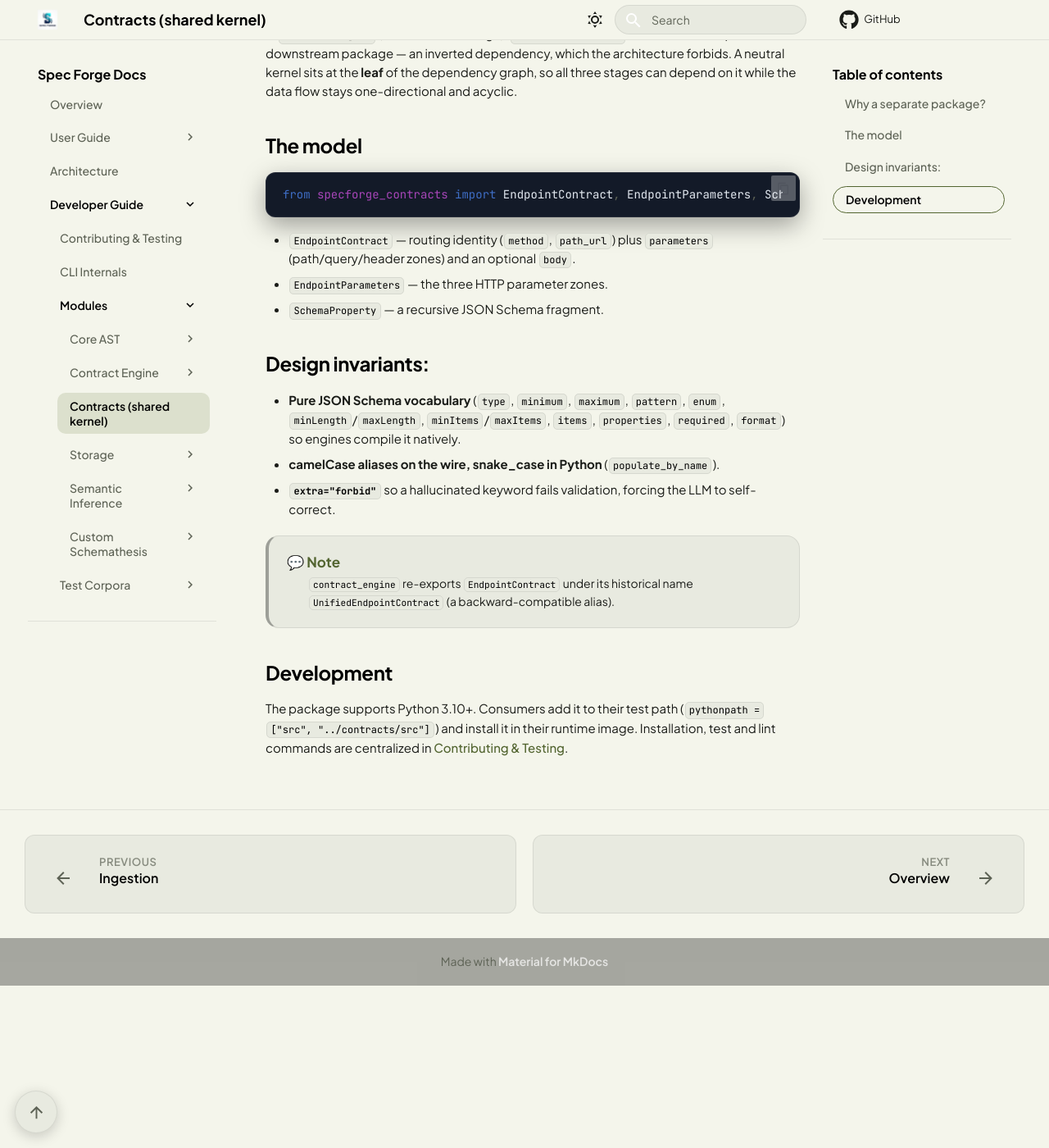
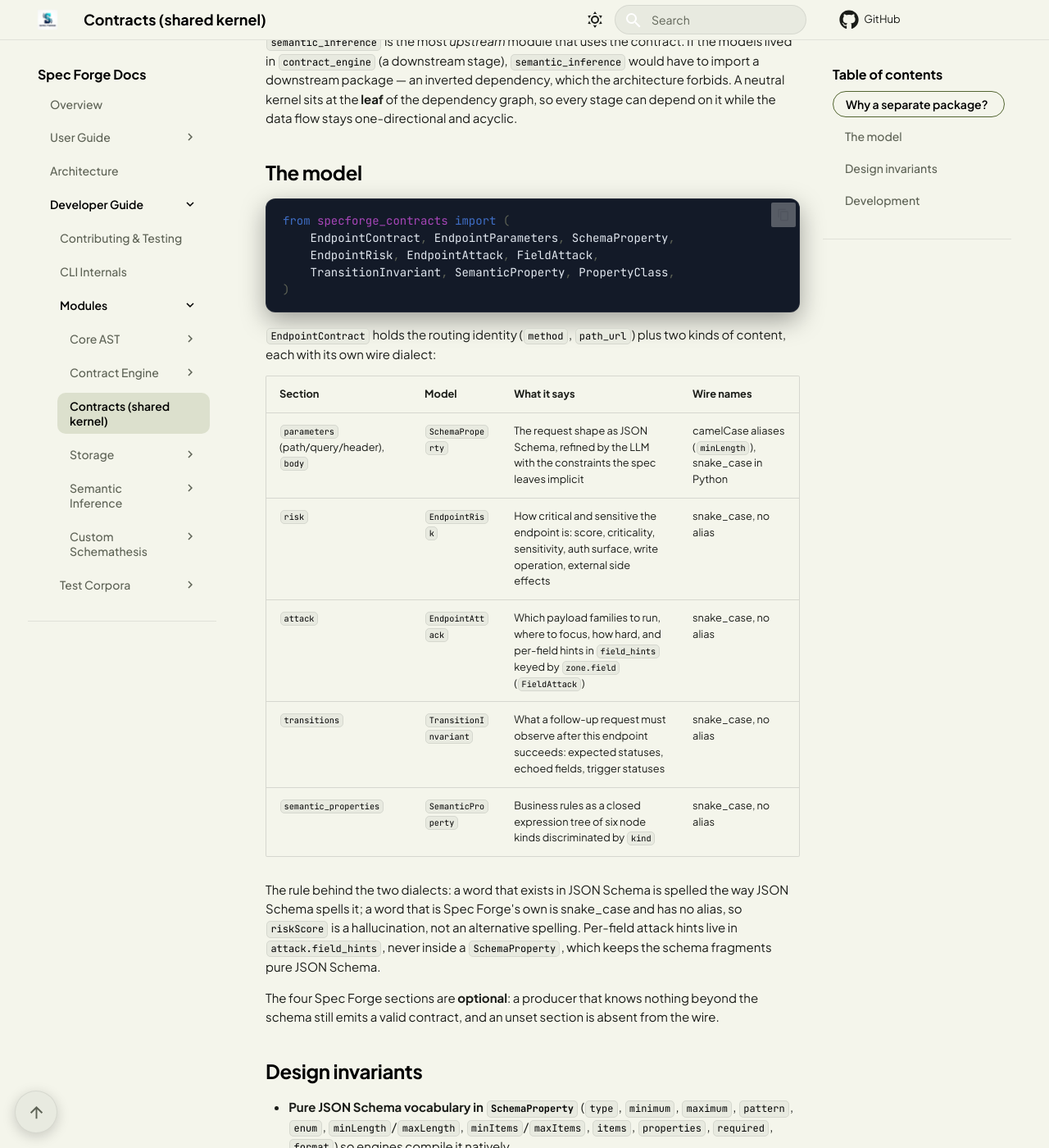
Before and after one commit to Spec-Forge-Testing/specforge-docs, an MkDocs documentation site: the page built from docs/modules/contracts/index.md, in a window 1280 px wide and 1400 px high, scrolled down 860 px. Shown: the whole window at 82% size. Built offline with MkDocs 1.6.1 and Material for MkDocs 9.7.7, drawn with Linux system fonts in a browser that asks for light colours; comment, search, counter and statistics services are not loaded; some of the changed text lies outside the part shown.

Commit message:
docs(contracts): document the Spec Forge vocabulary carried by EndpointContract

````diff
--- a/docs/modules/contracts/index.md
+++ b/docs/modules/contracts/index.md
@@ -8,20 +8,22 @@ flowchart TD
     subgraph Flow ["Execution Pipeline"]
         direction LR
         SI["semantic_inference"] --> CE["contract_engine<br/><i>(fusion)</i>"]
-        CE --> CS["custom_schemathesis"]
+        CE --> CO["core<br/><i>(adapter)</i>"]
+        CO --> CS["custom_schemathesis"]
     end
 
     SC[["specforge_contracts<br/><i>(canonical EndpointContract)</i>"]]
 
     SI -.- SC
     CE -.- SC
-    CS -.- SC
+    CO -.- SC
 ```
 
 It is a **dependency-light kernel**: only `pydantic`, no logic, no I/O. Every
-pipeline stage imports the same models from here, so the AI layer, the fusion
-stage and the execution engine speak exactly the same shape and the contract can
-never drift between them.
+stage that produces or fuses the contract imports the same models from here, so
+the AI layer, the fusion stage and the orchestrator speak exactly the same shape
+and the contract can never drift between them. The execution engine keeps its
+own input models; the orchestrator projects the contract onto them.
 
 ## Why a separate package?
 
@@ -29,28 +31,50 @@ never drift between them.
 models lived in `contract_engine` (a downstream stage), `semantic_inference` would
 have to import a downstream package — an inverted dependency, which the
 architecture forbids. A neutral kernel sits at the **leaf** of the dependency
-graph, so all three stages can depend on it while the data flow stays
-one-directional and acyclic.
+graph, so every stage can depend on it while the data flow stays one-directional
+and acyclic.
 
 ## The model
 
 ```python
-from specforge_contracts import EndpointContract, EndpointParameters, SchemaProperty
+from specforge_contracts import (
+    EndpointContract, EndpointParameters, SchemaProperty,
+    EndpointRisk, EndpointAttack, FieldAttack,
+    TransitionInvariant, SemanticProperty, PropertyClass,
+)
 ```
 
-- `EndpointContract` — routing identity (`method`, `path_url`) plus `parameters`
-  (path/query/header zones) and an optional `body`.
-- `EndpointParameters` — the three HTTP parameter zones.
-- `SchemaProperty` — a recursive JSON Schema fragment.
+`EndpointContract` holds the routing identity (`method`, `path_url`) plus two
+kinds of content, each with its own wire dialect:
 
-## Design invariants:
+| Section | Model | What it says | Wire names |
+| --- | --- | --- | --- |
+| `parameters` (path/query/header), `body` | `SchemaProperty` | The request shape as JSON Schema, refined by the LLM with the constraints the spec leaves implicit | camelCase aliases (`minLength`), snake_case in Python |
+| `risk` | `EndpointRisk` | How critical and sensitive the endpoint is: score, criticality, sensitivity, auth surface, write operation, external side effects | snake_case, no alias |
+| `attack` | `EndpointAttack` | Which payload families to run, where to focus, how hard, and per-field hints in `field_hints` keyed by `zone.field` (`FieldAttack`) | snake_case, no alias |
+| `transitions` | `TransitionInvariant` | What a follow-up request must observe after this endpoint succeeds: expected statuses, echoed fields, trigger statuses | snake_case, no alias |
+| `semantic_properties` | `SemanticProperty` | Business rules as a closed expression tree of six node kinds discriminated by `kind` | snake_case, no alias |
 
-- **Pure JSON Schema vocabulary** (`type`, `minimum`, `maximum`, `pattern`,
-  `enum`, `minLength`/`maxLength`, `minItems`/`maxItems`, `items`, `properties`,
-  `required`, `format`) so engines compile it natively.
-- **camelCase aliases on the wire, snake_case in Python** (`populate_by_name`).
-- **`extra="forbid"`** so a hallucinated keyword fails validation, forcing the LLM
-  to self-correct.
+The rule behind the two dialects: a word that exists in JSON Schema is spelled
+the way JSON Schema spells it; a word that is Spec Forge's own is snake_case and
+has no alias, so `riskScore` is a hallucination, not an alternative spelling.
+Per-field attack hints live in `attack.field_hints`, never inside a
+`SchemaProperty`, which keeps the schema fragments pure JSON Schema.
+
+The four Spec Forge sections are **optional**: a producer that knows nothing
+beyond the schema still emits a valid contract, and an unset section is absent
+from the wire.
+
+## Design invariants
+
+- **Pure JSON Schema vocabulary in `SchemaProperty`** (`type`, `minimum`,
+  `maximum`, `pattern`, `enum`, `minLength`/`maxLength`, `minItems`/`maxItems`,
+  `items`, `properties`, `required`, `format`) so engines compile it natively.
+- **Closed vocabularies everywhere else**: attack profiles, risk levels, zones,
+  operators and node kinds are `Literal` sets, so an unknown value fails
+  validation instead of reaching the engine.
+- **`extra="forbid"`** on every model, so a hallucinated keyword fails
+  validation, forcing the LLM to self-correct.
 
 > `contract_engine` re-exports `EndpointContract` under its historical name
 `UnifiedEndpointContract` (a backward-compatible alias).
@@ -60,4 +84,4 @@ from specforge_contracts import EndpointContract, EndpointParameters, SchemaProp
 The package supports Python 3.10+. Consumers add it to their test path
 (`pythonpath = ["src", "../contracts/src"]`) and install it in their runtime image.
 Installation, test and lint commands are centralized in
-[Contributing & Testing](../../developer-guide/contributing.md#exceptions).
+[Development & Testing](../../getting-started/development.md#module-commands).
````
